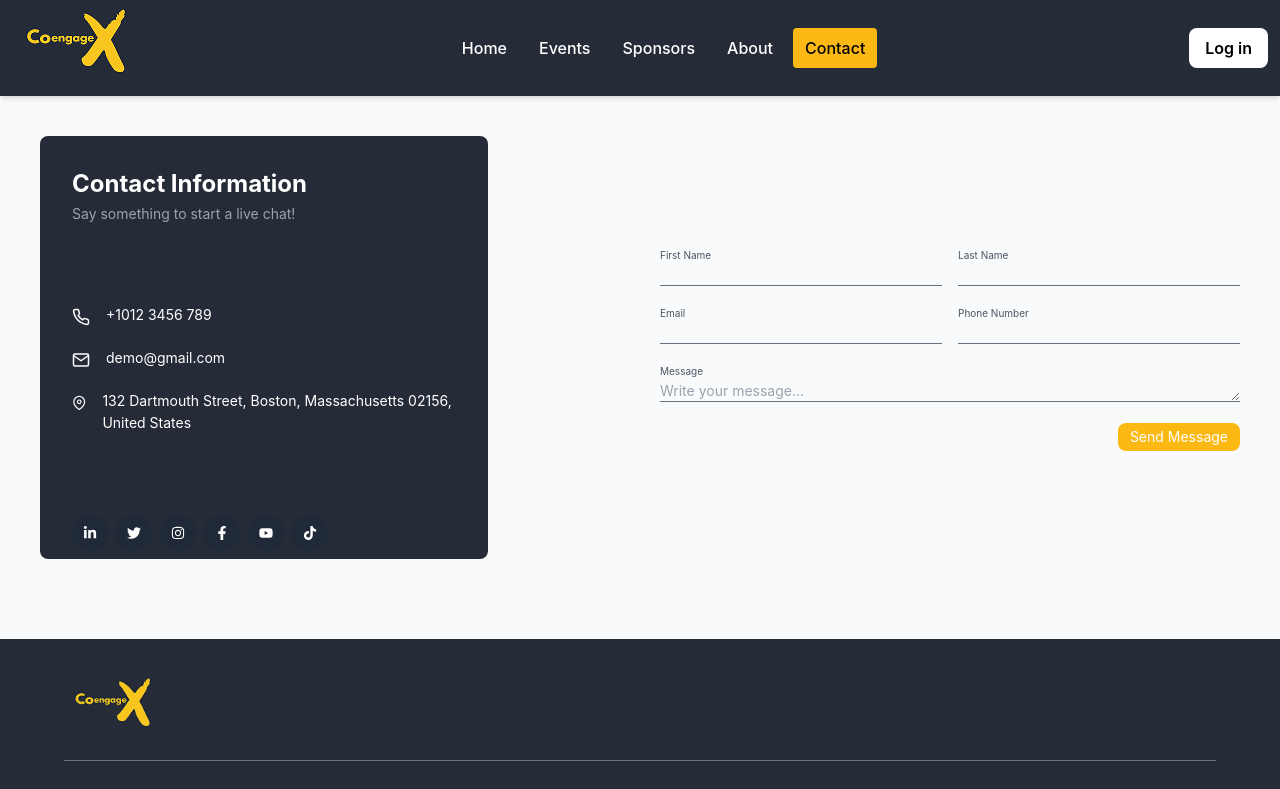
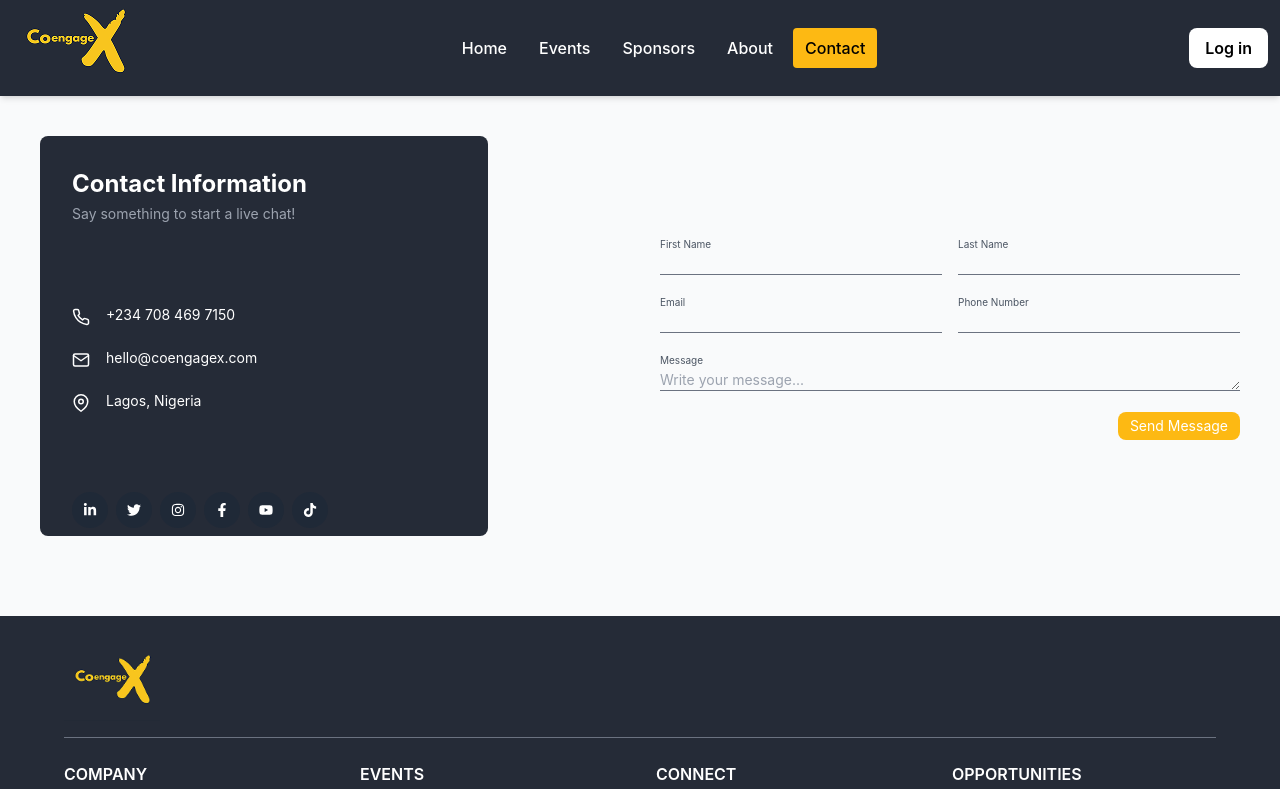
Before and after one commit to CoEngageX/engagexweb, a React (Vite) app in the folder frontend/: page /contact in a window 1280 px wide. Shown: the top 789 px of the page. Built offline with nearby package versions, Linux system fonts and the light colour scheme.

Commit message:
fix: contacts

```diff
--- a/frontend/src/pages/Contact.jsx
+++ b/frontend/src/pages/Contact.jsx
@@ -13,21 +13,21 @@ const contactInfo = [
   {
     id: 1,
     type: "phone",
-    value: "+1012 3456 789",
-    link: "tel:+10123456789",
+    value: "+234 708 469 7150",
+    link: "tel:+2347084697150",
     icon: FiPhone,
   },
   {
     id: 2,
     type: "email",
-    value: "demo@gmail.com",
-    link: "mailto:demo@gmail.com",
+    value: "hello@coengagex.com",
+    link: "mailto:hello@coengagex.com",
     icon: FiMail,
   },
   {
     id: 3,
     type: "address",
-    value: "132 Dartmouth Street, Boston, Massachusetts 02156, United States",
+    value: "Lagos, Nigeria",
     link: "https://www.google.com/maps/search/?api=1&query=132+Dartmouth+Street+Boston",
     icon: FiMapPin,
   },
```
